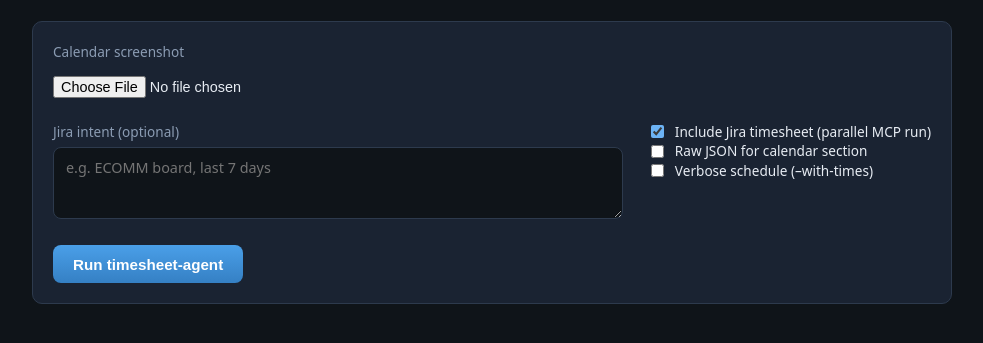
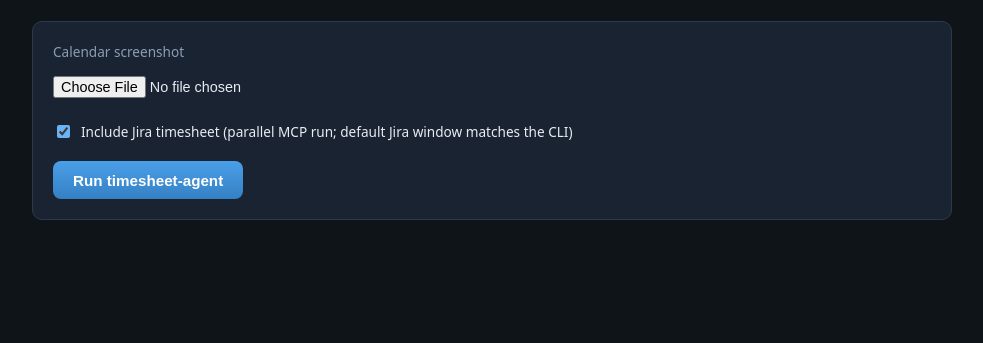
Before and after one commit to williamvzen/zb-orchestrator, a plain HTML site: page timesheet_ui/templates/index.html in a window 1280 px wide. Shown: the part 115-458 px from the top of the page, without its empty margins (148-1131 px from the left). Drawn offline with Linux system fonts and the light colour scheme.

Commit message:
chore: simplify timesheet-ui form[NOTICKET]
Made-with: Cursor

```diff
--- a/timesheet_ui/templates/index.html
+++ b/timesheet_ui/templates/index.html
@@ -61,26 +61,10 @@
       font-size: 0.9rem;
       color: var(--text);
     }
-    textarea {
-      width: 100%;
-      min-height: 4.5rem;
-      padding: 0.65rem 0.75rem;
-      border-radius: 8px;
-      border: 1px solid var(--border);
-      background: var(--bg);
-      color: var(--text);
-      font-size: 0.9rem;
-      resize: vertical;
-      font-family: inherit;
+    .option {
+      margin-top: 1rem;
     }
-    .row {
-      display: flex;
-      flex-wrap: wrap;
-      gap: 1rem 1.5rem;
-      margin-top: 1rem;
-      align-items: flex-start;
-    }
-    .checks label {
+    .option label {
       display: flex;
       align-items: center;
       gap: 0.5rem;
@@ -89,7 +73,7 @@
       cursor: pointer;
       margin: 0;
     }
-    .checks input { accent-color: var(--accent); }
+    .option input { accent-color: var(--accent); }
     button.primary {
       margin-top: 1.25rem;
       padding: 0.65rem 1.25rem;
@@ -191,16 +175,11 @@
       <label for="image">Calendar screenshot</label>
       <input id="image" name="image" type="file" accept="image/*" required />
 
-      <div class="row">
-        <div style="flex: 1; min-width: 220px;">
-          <label for="jira_intent">Jira intent (optional)</label>
-          <textarea id="jira_intent" name="jira_intent" placeholder='e.g. ECOMM board, last 7 days'></textarea>
-        </div>
-        <div class="checks">
-          <label><input type="checkbox" id="with_jira" checked /> Include Jira timesheet (parallel MCP run)</label>
-          <label><input type="checkbox" id="as_json" /> Raw JSON for calendar section</label>
-          <label><input type="checkbox" id="with_times" /> Verbose schedule (–with-times)</label>
-        </div>
+      <div class="option">
+        <label>
+          <input type="checkbox" id="with_jira" checked />
+          Include Jira timesheet (parallel MCP run; default Jira window matches the CLI)
+        </label>
       </div>
 
       <button type="submit" class="primary" id="submit">Run timesheet-agent</button>
@@ -272,8 +251,6 @@
       } else {
         fd.set("no_jira", "1");
       }
-      fd.set("as_json", document.getElementById("as_json").checked ? "1" : "0");
-      fd.set("with_times", document.getElementById("with_times").checked ? "1" : "0");
 
       try {
         const start = await fetch("/api/run", { method: "POST", body: fd });
```
Also changed, not shown: README-timesheet-agent.md, README.md, 1 other file.
